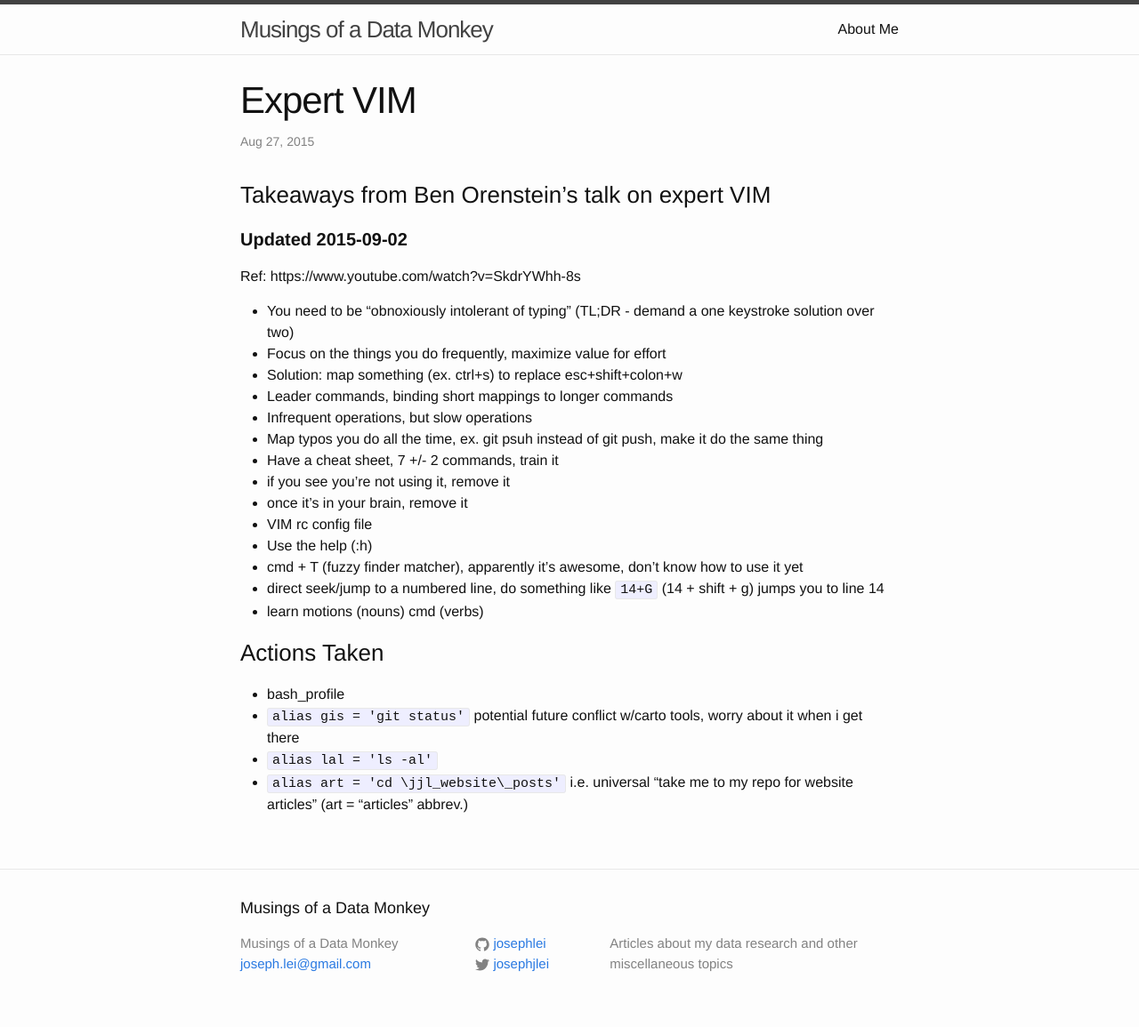
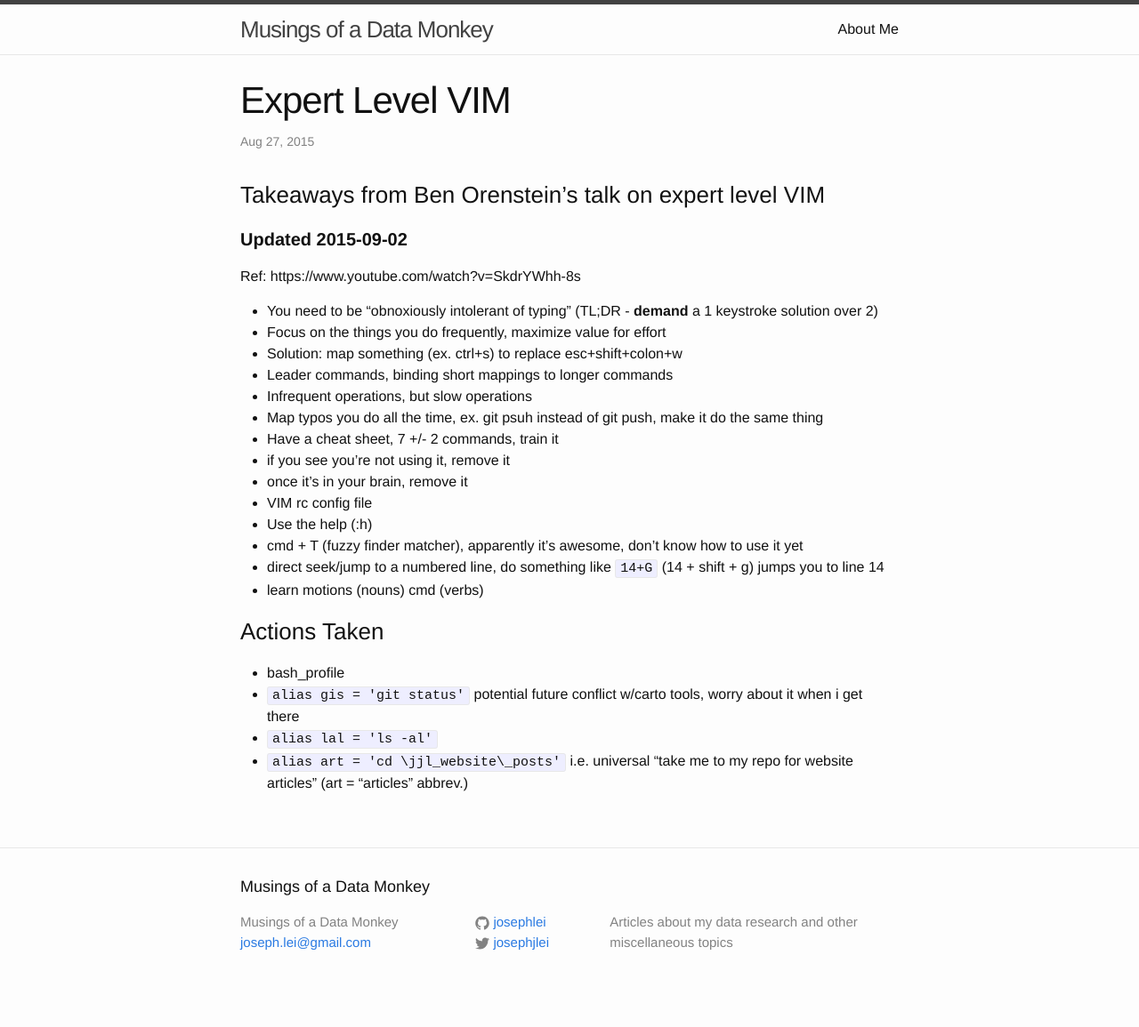
Before and after one commit to josephlei/jjl-website, a Jekyll site: the page built from _posts/2015-08-27-vim-talk.markdown, in a window 1280 px wide. Shown: the whole page at 89% size. Built offline with Jekyll 4.4.1, drawn with Linux system fonts in a browser that asks for light colours; after the commit the page ends 1131 px from its top, so only the background shows below that.

Commit message:
direct shell update

```diff
--- a/_posts/2015-08-27-vim-talk.markdown
+++ b/_posts/2015-08-27-vim-talk.markdown
@@ -1,18 +1,18 @@
 ---
 layout: post
-title: "Expert VIM"
+title: "Expert Level VIM"
 date: 2015-08-27
 categories:
 published: true
 ---
 
-###Takeaways from Ben Orenstein's talk on expert VIM
+###Takeaways from Ben Orenstein's talk on expert level VIM
 
 ####**Updated 2015-09-02**
 
 Ref: https://www.youtube.com/watch?v=SkdrYWhh-8s
 
-* You need to be "obnoxiously intolerant of typing" (TL;DR - demand a one keystroke solution over two)
+* You need to be "obnoxiously intolerant of typing" (TL;DR - **demand** a 1 keystroke solution over 2)
 * Focus on the things you do frequently, maximize value for effort
  * Solution: map something (ex. ctrl+s) to replace esc+shift+colon+w
  * Leader commands, binding short mappings to longer commands
```
